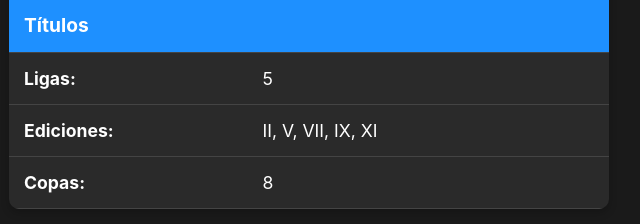
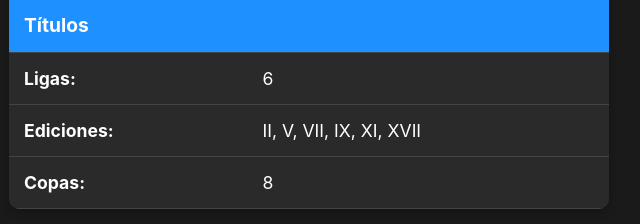
Before and after one commit to sakirod/ligafifa, a plain HTML site: page informacion_darío.html in a window 1280 px wide. Shown: the part 381-605 px from the top of the page, 331-971 px from the left. Drawn offline with Linux system fonts and the light colour scheme.

Commit message:
Update informacion_darío.html

```diff
--- a/informacion_darío.html
+++ b/informacion_darío.html
@@ -89,11 +89,11 @@
         </tr>
         <tr>
             <td><strong>Ligas:</strong></td>
-            <td>5</td>
+            <td>6</td>
         </tr>
         <tr>
             <td><strong>Ediciones:</strong></td>
-            <td>II, V, VII, IX, XI</td>
+            <td>II, V, VII, IX, XI, XVII</td>
         </tr>
         <tr>
             <td><strong>Copas:</strong></td>
```
